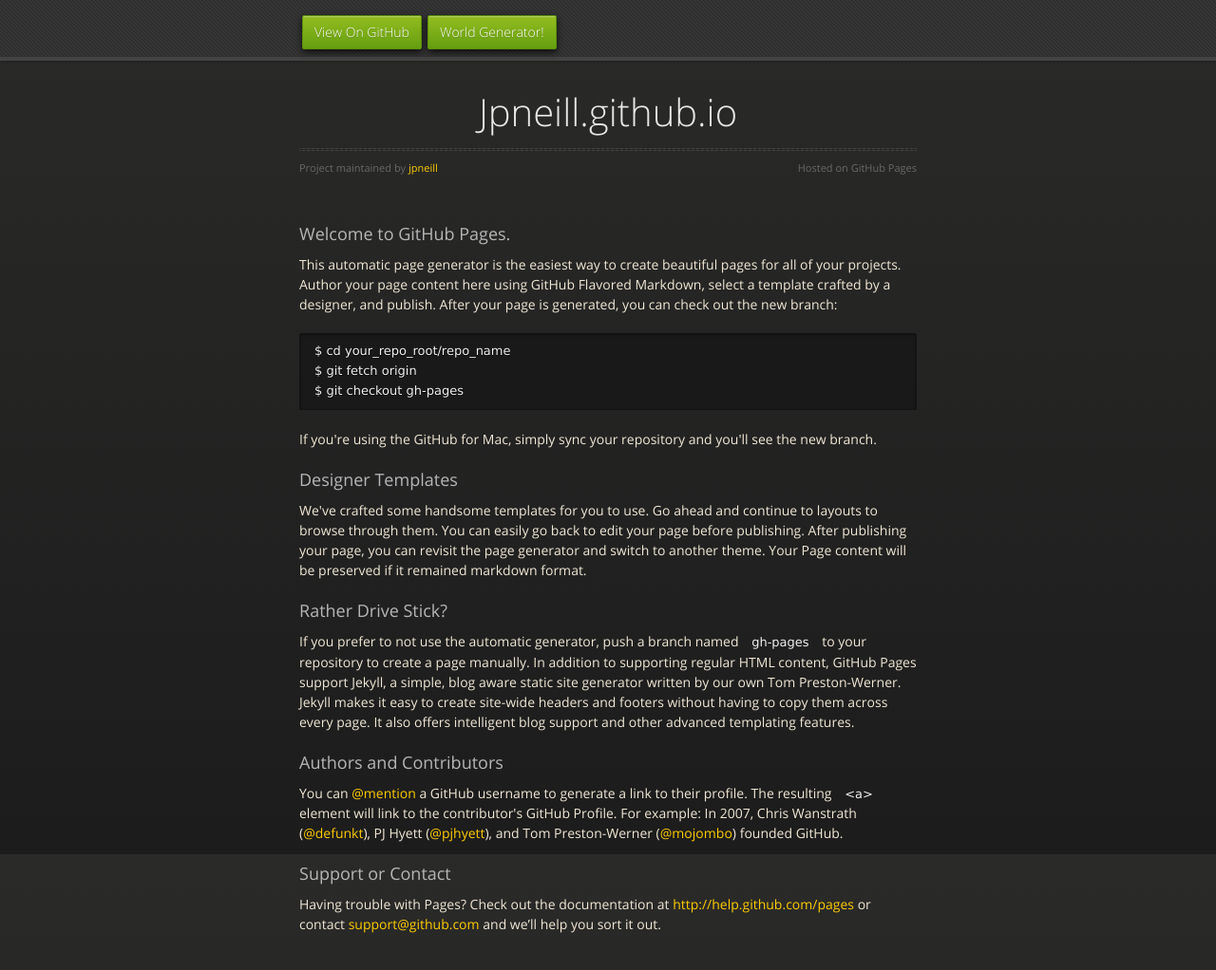
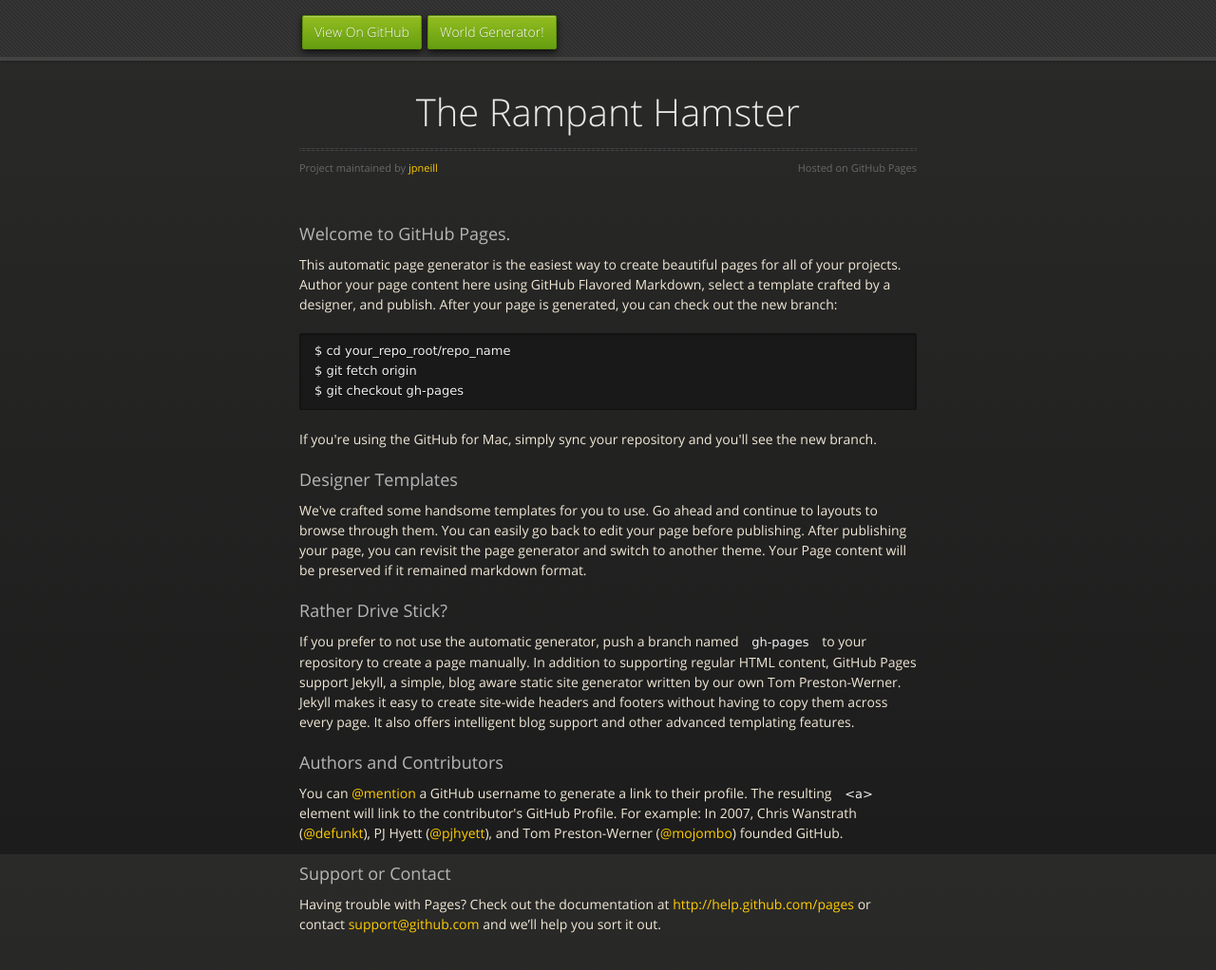
Before and after one commit to jpneill/jpneill.github.io, a Jekyll site: the page built from index.html, in a window 1280 px wide and 1094 px high. Shown: the top 1022 px of the window at 95% size. Built offline with Jekyll 4.4.1, drawn with Linux system fonts in a browser that asks for light colours; nearby versions of some CDN libraries.

Commit message:
Updated header to new name

```diff
--- a/index.html
+++ b/index.html
@@ -7,7 +7,7 @@ title: James Neill, Rampant Hamster
 <div class="wrapper">
       <section>
         <div id="title">
-          <h1>Jpneill.github.io</h1>
+          <h1>The Rampant Hamster</h1>
           <p></p>
           <hr>
           <span class="credits left">Project maintained by <a href="https://github.com/jpneill">jpneill</a></span>
```
